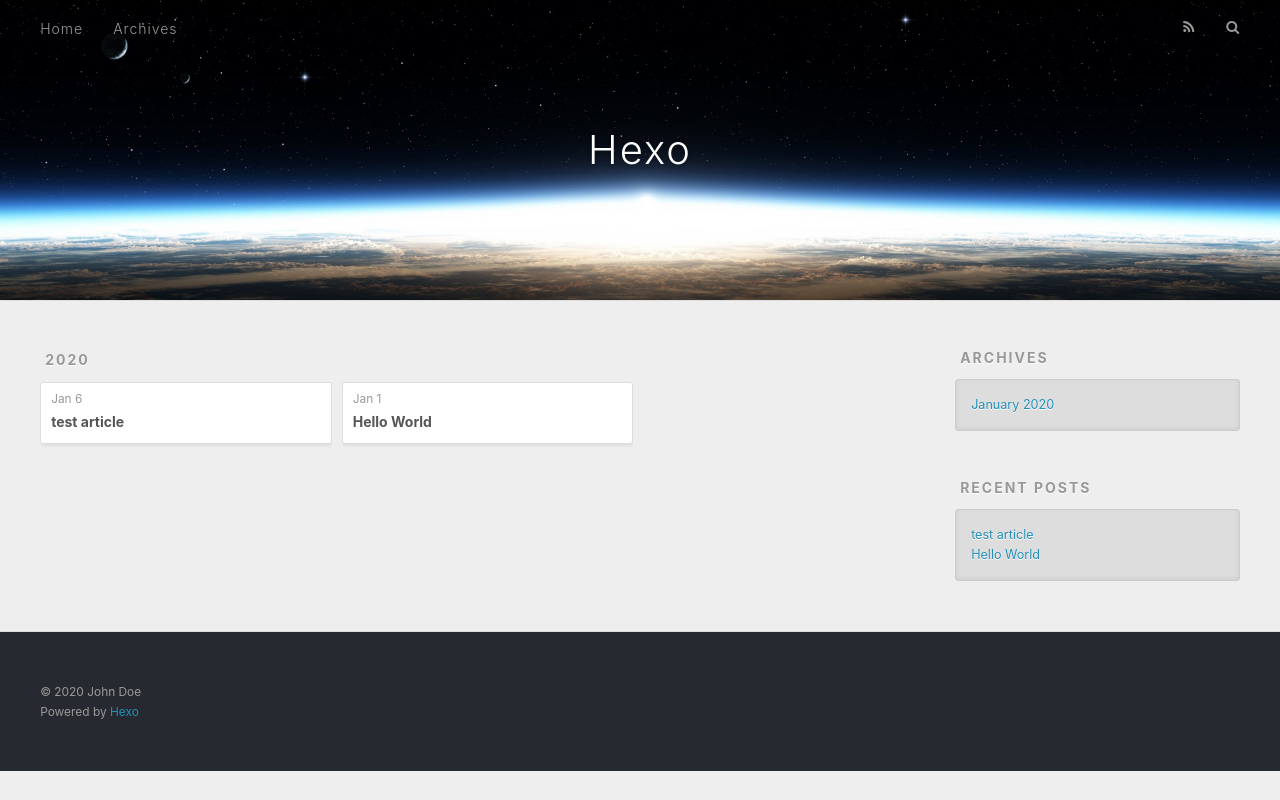
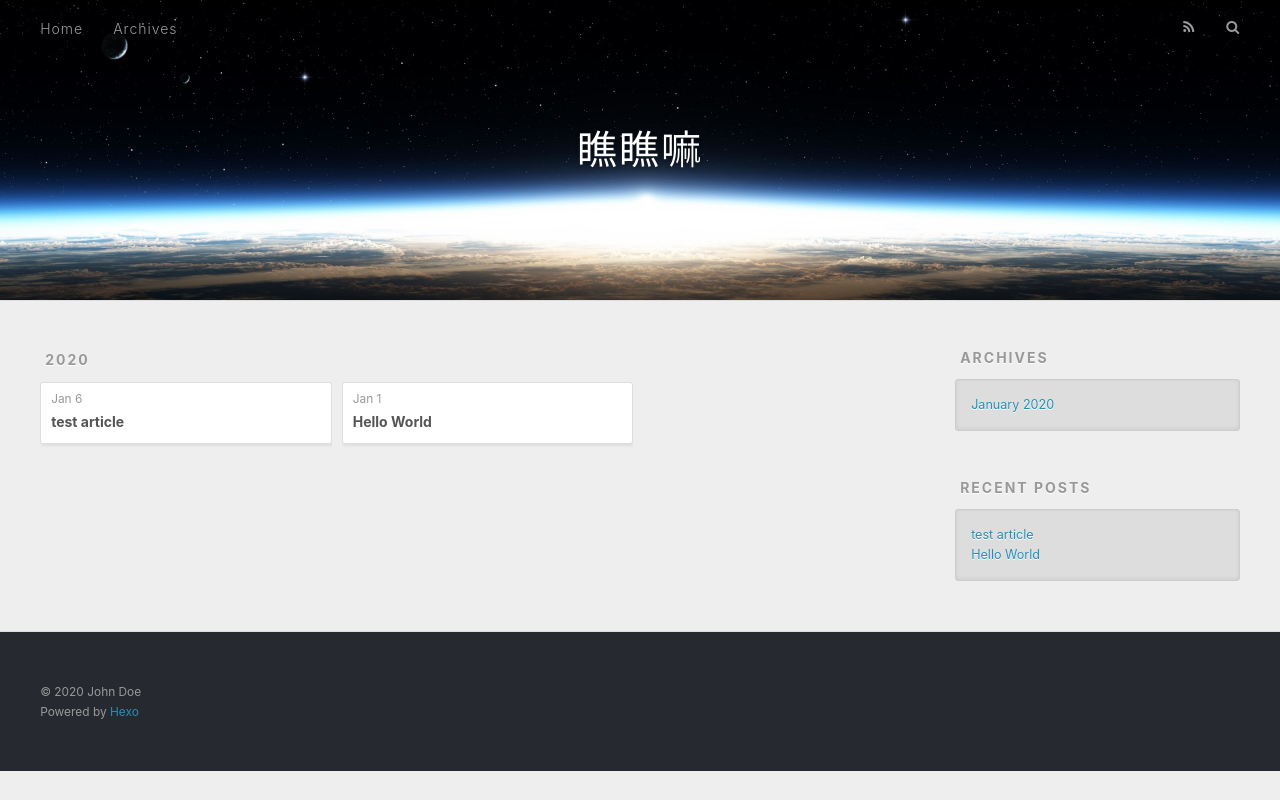
Before and after one commit to vegbirdtoShen/vegbirdtoShen.github.io, a plain HTML site: page archives/2020/01/index.html in a window 1280 px wide. Drawn offline with nearby package versions, Linux system fonts and the light colour scheme.

Commit message:
Site updated: 2020-01-09 21:51:23

```diff
--- a/archives/2020/01/index.html
+++ b/archives/2020/01/index.html
@@ -5,17 +5,17 @@
 
 
 
-  <title>Archives: 2020/1 | Hexo</title>
+  <title>Archives: 2020/1 | 瞧瞧嘛</title>
   <meta name="viewport" content="width=device-width, initial-scale=1, maximum-scale=1">
   <meta property="og:type" content="website">
-<meta property="og:title" content="Hexo">
+<meta property="og:title" content="瞧瞧嘛">
 <meta property="og:url" content="http://yoursite.com/archives/2020/01/index.html">
-<meta property="og:site_name" content="Hexo">
+<meta property="og:site_name" content="瞧瞧嘛">
 <meta property="og:locale" content="en_US">
 <meta property="article:author" content="John Doe">
 <meta name="twitter:card" content="summary">
 
-    <link rel="alternate" href="/atom.xml" title="Hexo" type="application/atom+xml">
+    <link rel="alternate" href="/atom.xml" title="瞧瞧嘛" type="application/atom+xml">
 
 
     <link rel="icon" href="/favicon.png">
@@ -36,7 +36,7 @@
   <div id="header-outer" class="outer">
     <div id="header-title" class="inner">
       <h1 id="logo-wrap">
-        <a href="/" id="logo">Hexo</a>
+        <a href="/" id="logo">瞧瞧嘛</a>
       </h1>
 
     </div>
```
Also changed, not shown: 2020/01/01/hello-world/index.html (+4 -4 lines), 2020/01/06/test-article/index.html (+4 -4 lines), archives/2020/index.html (+5 -5 lines), archives/index.html (+5 -5 lines), index.html (+5 -5 lines).
